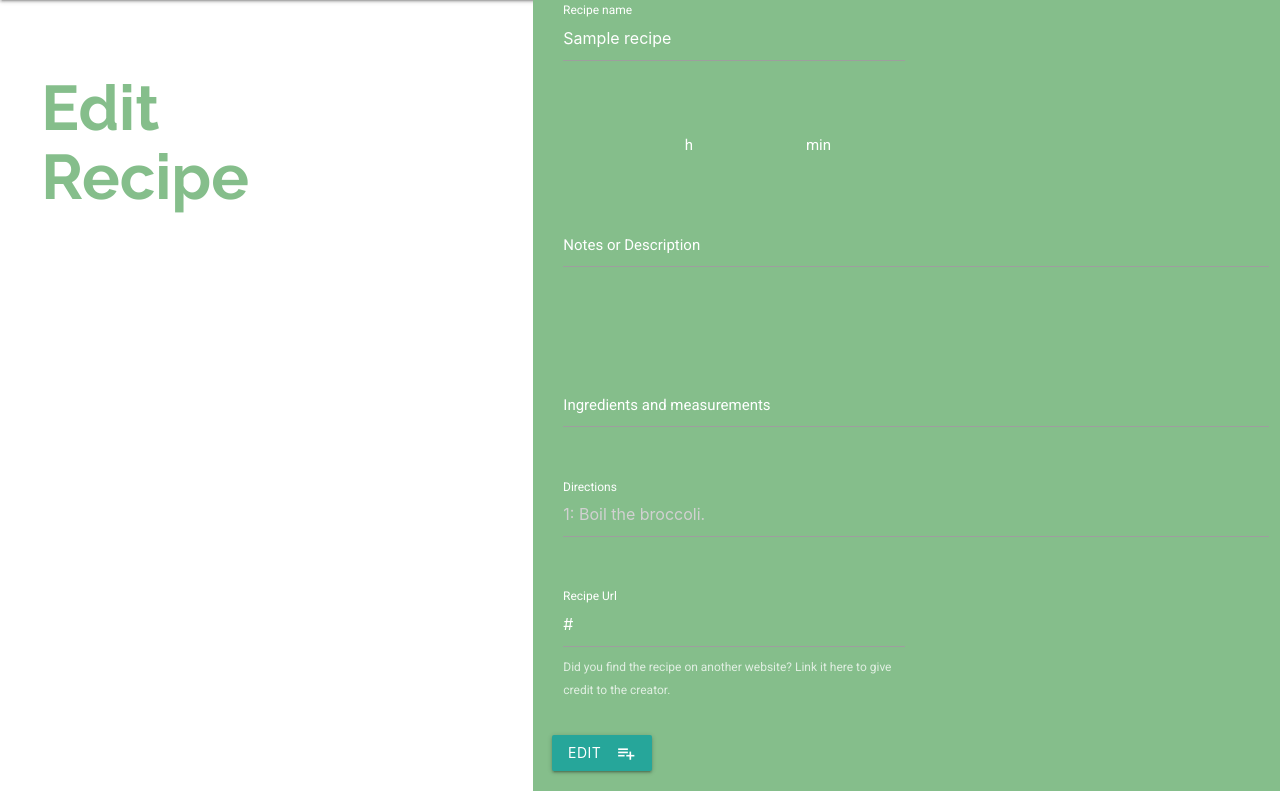
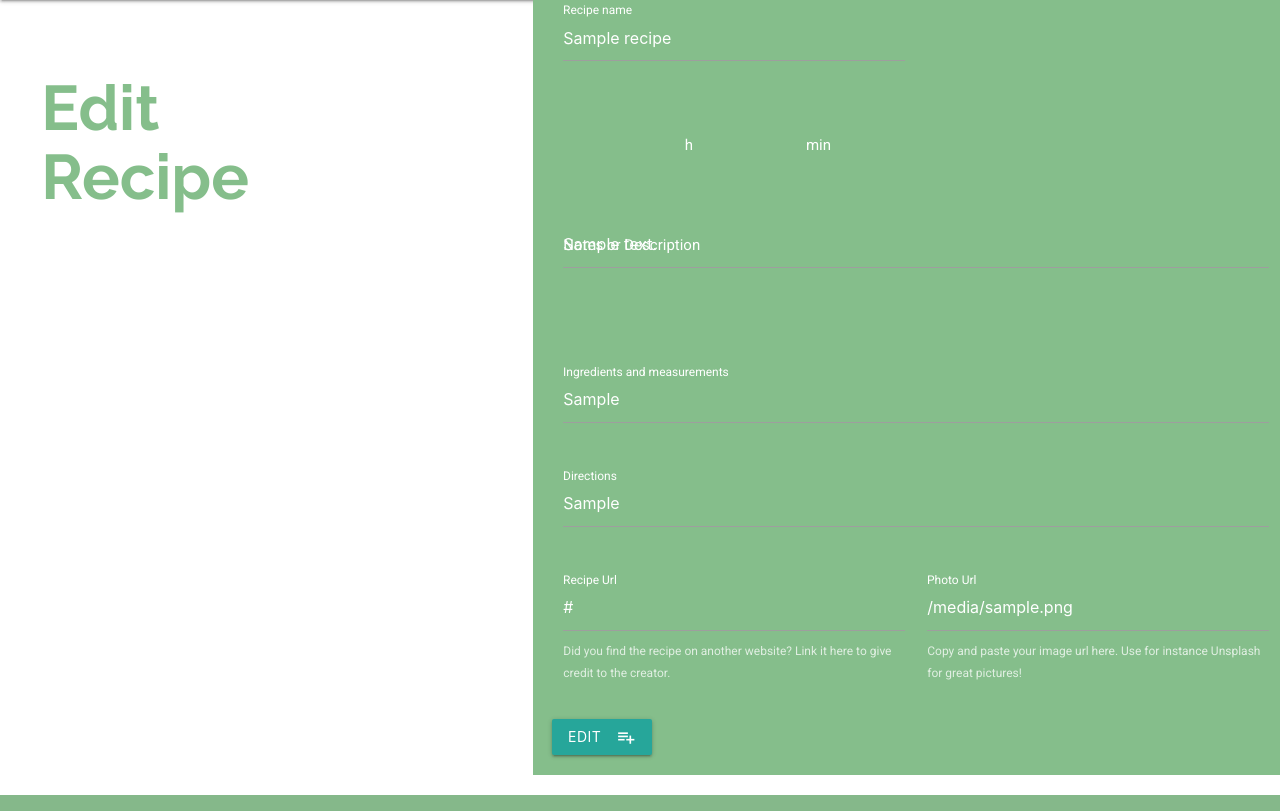
Before and after one commit to Code-Institute-Submissions/CookMark, a Flask app: template templates/editrecipe.html in a window 1280 px wide. Shown: the part 64-875 px from the top of the page. Run offline with Flask 2, Linux system fonts and the light colour scheme; the template is opened without the code that fills it: most values are stand-ins (such as "Sample title", 1, 10 or a date in 2020); some libraries are stand-ins or nearby versions.

Commit message:
Make inputs instead of textarea in edit template for value attribute

```diff
--- a/app.py
+++ b/app.py
@@ -58,10 +58,14 @@ def update_recipe(recipe_id):
     {
         'recipe_name':request.form.get('recipe_name'),
         'recipe_notes':request.form.get('recipe_notes'),
+        'recipe_yield':request.form.get('recipe_yield'),
+        'recipe_time_hour':request.form.get('recipe_time_hour'),
+        'recipe_time_min':request.form.get('recipe_time_min'),
         'recipe_difficulty':request.form.get('recipe_difficulty'),
         'recipe_ingredients':request.form.get('recipe_ingredients'),
         'recipe_directions':request.form.get('recipe_directions'),
-        'recipe_url':request.form.get('recipe_url')
+        'recipe_url':request.form.get('recipe_url'),
+        'recipe_photourl':request.form.get('recipe_photourl')
     })
     return redirect(url_for('index'))
 
--- a/templates/editrecipe.html
+++ b/templates/editrecipe.html
@@ -61,7 +61,7 @@
             </div>
             <div class="row">
                 <div class="input-field col s12">
-                    <textarea id="recipe_notes" name="recipe_notes" class="materialize-textarea" value="{{recipe.recipe_notes}}"></textarea>
+                    <input id="recipe_notes" name="recipe_notes" class="validate" value="{{recipe.recipe_notes}}">
                     <label for="recipe_notes">Notes or Description</label>
                 </div>
             </div>
@@ -81,13 +81,13 @@
             </div>
             <div class="row">
                 <div class="input-field col s12">
-                    <textarea id="recipe_ingredients" name="recipe_ingredients" type="text" class="materialize-textarea" value="{{recipe.recipe_ingredients}}" required></textarea>
+                    <input id="recipe_ingredients" name="recipe_ingredients" type="text" class="validate" value="{{recipe.recipe_ingredients}}" required>
                     <label for="recipe_ingredients">Ingredients and measurements</label>
                 </div>
             </div>
             <div class="row">
                 <div class="input-field col s12">
-                    <textarea id="recipe_directions" name="recipe_directions" type="text" class="materialize-textarea" placeholder="1: Boil the broccoli." value="{{recipe.recipe_directions}}" required></textarea>
+                    <input id="recipe_directions" name="recipe_directions" type="text" class="validate" value="{{recipe.recipe_directions}}" required>
                     <label for="recipe_directions">Directions</label>
                 </div>
             </div>
@@ -97,6 +97,13 @@
                     <label for="recipe_url">Recipe Url</label>
                     <div class="helperSpan">
                         <span class="helperSpan">Did you find the recipe on another website? Link it here to give credit to the creator.</span>
+                    </div>
+                </div>
+                <div class="input-field col s6">
+                    <input id="recipe_photourl" name="recipe_photourl" type="text" class="validate" value="{{recipe.recipe_photourl}}" required>
+                    <label for="recipe_photourl">Photo Url</label>
+                    <div class="helperSpan">
+                        <span>Copy and paste your image url here. Use for instance Unsplash for great pictures!</span>
                     </div>
                 </div>
             </div>
```
